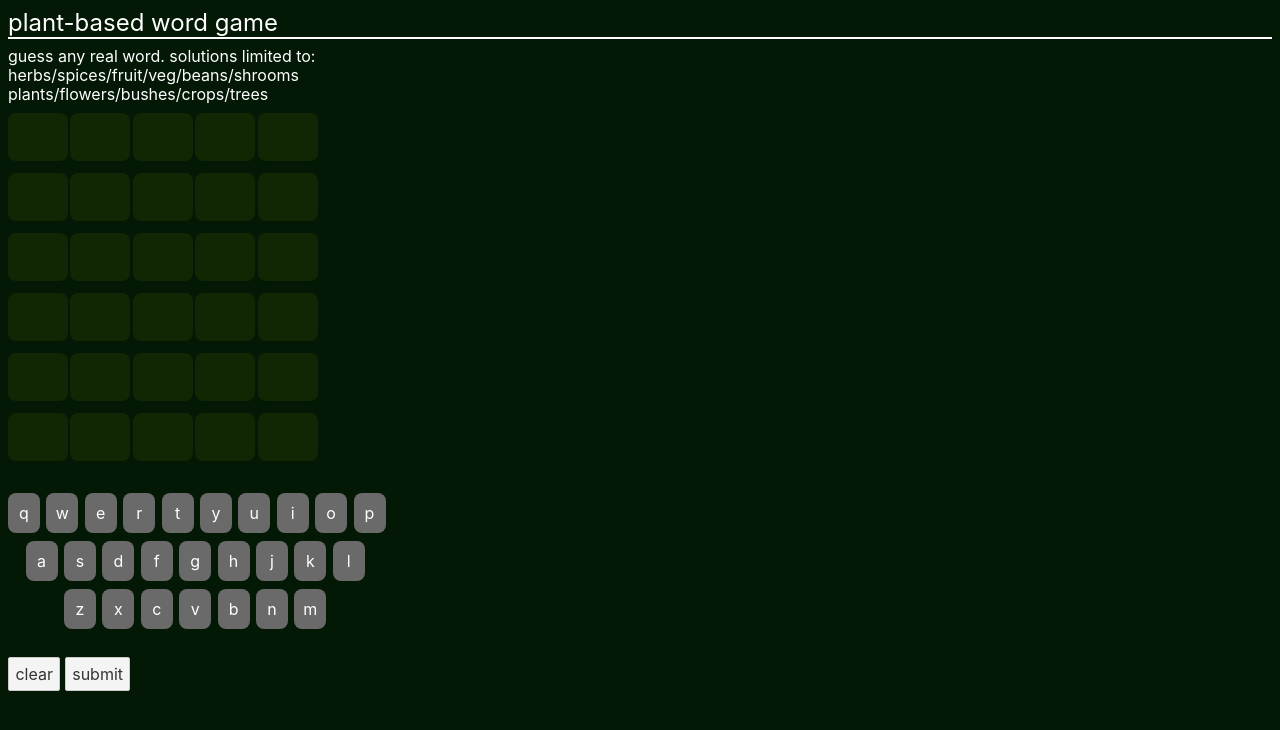
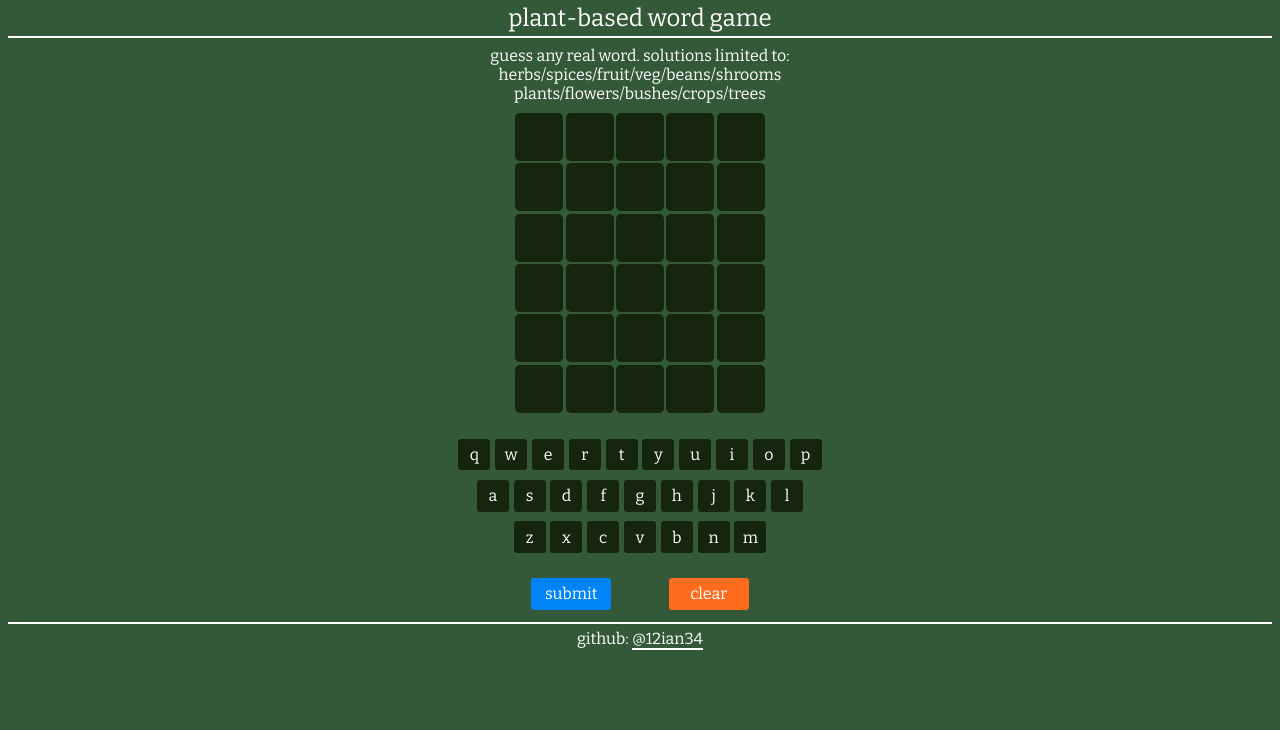
Before and after one commit to 12ian34/plantle, a Svelte app: page / in a window 1280 px wide. Shown: the top 730 px of the page. Built offline with nearby package versions, Linux system fonts and the light colour scheme; no server answers.

Commit message:
new colour scheme, new font, flexbox, centre, github link

```diff
--- a/src/App.svelte
+++ b/src/App.svelte
@@ -1,6 +1,5 @@
 <script>
   // don't be boring and look at my source code
-
   import Time from 'svelte-time';
   let date = new Date().toISOString().slice(0, 10);
   let dailyWord = getDailyWord(date);
@@ -212,16 +211,14 @@
 </script>
 
 <div class="nav-top">
-  <a href="https://plantle.netlify.app">plant-based word game</a>
-  <!-- <div class="nav-top-right">
-    <button on:click={toggle}>☀️</button>
-  </div> -->
+  <center
+    ><a href="https://plantle.netlify.app">plant-based word game</a>
+    <!-- <div class="nav-top-right"><button on:click={toggle}>☀️</button></div>-->
+  </center>
 </div>
-
 <p>guess any real word. solutions limited to:</p>
 <p>herbs/spices/fruit/veg/beans/shrooms</p>
 <p>plants/flowers/bushes/crops/trees</p>
-
 <div id="row">
   {#each Array(6) as _, i}
     <div id="wordRow">
@@ -236,9 +233,7 @@
     </div>
   {/each}
 </div>
-
 <br />
-
 <div id="keyboardRow1">
   {#each 'qwertyuiop'.split('') as letter}
     <button
@@ -249,7 +244,6 @@
     >
   {/each}
 </div>
-
 <div id="keyboardRow2">
   {#each 'asdfghjkl'.split('') as letter}
     <button
@@ -260,7 +254,6 @@
     >
   {/each}
 </div>
-
 <div id="keyboardRow3">
   {#each 'zxcvbnm'.split('') as letter}
     <button
@@ -271,39 +264,37 @@
     >
   {/each}
 </div>
-
 <br />
-
-<div class="keyboardAction">
-  <button on:click={clear}>clear</button>
-  <button on:click={() => submit(board[indexWord])}>submit</button>
+<div id="keyboardAction">
+  <button id="submit" on:click={() => submit(board[indexWord])}>submit</button>
+  <button id="clear" on:click={clear}>clear</button>
 </div>
+<p id="footer">github: <a href="https://github.com/12ian34">@12ian34</a></p>
 
 <style>
-  * {
-    /* margin: 0.2em 0.2em 0.2em 0.2em; */
-    /* padding: 0.2em; */
-    /* border: 0.5em 0.5em 0.5em 0.5em; */
-    /* outline: 0.5em 0.5em 0.5em 0.5em; */
-    /* font-size: 100%; */
-    /* vertical-align: baseline; */
-    /* background: transparent; */
+  @import url('https://fonts.googleapis.com/css2?family=Bitter&display=swap');
+  .nav-top {
+    /* overflow: hidden;
+    display: block; */
+    margin-top: -0.5em;
+    border-bottom: 0.15em solid white;
+  }
+  .nav-top a {
+    /* float: left; */
+    color: white;
+    font-size: 1.5em;
+    text-align: center;
+    line-height: 1.5em;
+    text-decoration: none !important;
+    border-bottom: none !important;
   }
 
-  .nav-top {
-    overflow: hidden;
-    border-bottom: 2px solid white;
-  }
-  .nav-top a {
-    float: left;
-    color: white;
-    font-size: 1.5em;
-  }
   /* .nav-top-right {
     float: right;
   } */
+
   :global(body) {
-    background-color: #031805;
+    background-color: #345938;
     color: #ffffff;
     transition: background-color 0.3s;
   }
@@ -316,68 +307,114 @@
     display: block;
   }
 
-  /* #selected {
-    background-color: #286f35;
-  } */
-
+  p,
+  a,
+  button {
+    font-family: 'Bitter', serif;
+    font-size: 1em;
+    text-align: center;
+  }
   p {
     line-height: 20%;
-    font-size: 1em;
   }
+
+  a:link {
+    color: white;
+    border-bottom: 0.15em solid white;
+  }
+
+  a:visited {
+    color: #ff6c1e;
+    border-bottom: 0.15em solid white;
+  }
+
+  a:hover {
+    color: #0084f6;
+    text-decoration: none;
+  }
+
+  a:active {
+    color: yellow;
+    background-color: transparent;
+  }
+
   #wordRow {
     font-size: 1.5em;
-    display: grid;
-    grid-template-columns: repeat(5, 2.5em);
-    max-width: 50em;
-    grid-template-rows: repeat(1, 2.5em);
-    grid-gap: 0.1em;
     color: green;
+    display: flex;
+    flex-flow: row;
+    justify-content: center;
   }
 
   #wordRow button {
-    background-color: #112704;
+    background-color: #15250e;
     color: white;
-    border-radius: 8px;
-    border: 0px;
+    border-radius: 0.2em;
+    border: 0em;
+    margin: 0.05em;
+    min-width: 2em;
+    min-height: 2em;
+    justify-content: center;
   }
 
   #keyboardRow1,
   #keyboardRow2,
   #keyboardRow3 {
-    display: grid;
-    grid-template-columns: repeat(10, 2em);
-    grid-template-rows: repeat(1, 3em);
-    grid-gap: 0.4em;
-    max-width: 100%;
     color: white;
-  }
-
-  .correct {
-    background-color: green !important;
-  }
-
-  .present {
-    background-color: rgba(255, 166, 0, 0.741) !important;
-  }
-
-  .used {
-    background-color: rgb(79, 16, 0) !important;
+    padding: 0.15em;
+    display: flex;
+    flex-flow: row;
+    justify-content: center;
   }
 
   #keyboardRow1 button,
   #keyboardRow2 button,
   #keyboardRow3 button {
-    background-color: #6a6a6a;
+    background-color: #15250e;
+    min-width: 2em;
     color: white;
-    border-radius: 8px;
-    border: 0px;
+    border-radius: 0.2em;
+    border: 0em;
+    margin: 0.15em;
+    justify-content: center;
   }
 
-  #keyboardRow2 {
-    margin-left: 1.1em;
+  #keyboardAction {
+    flex-flow: row;
+    display: flex;
+    justify-content: center;
+  }
+  #keyboardAction button {
+    min-width: 5em;
+    margin: 0em 1.8em 0em 1.8em;
+    color: white;
+    border-radius: 0.2em;
+    border: 0em;
   }
 
-  #keyboardRow3 {
-    margin-left: 3.5em;
+  #submit {
+    background-color: #0084f6;
+  }
+
+  #clear {
+    background-color: #ff6c1e;
+  }
+  #footer {
+    margin-top: 0.8em;
+    border-top: 0.15em solid white;
+    padding-top: 0.8em;
+    color: white;
+  }
+
+  .correct {
+    background-color: #048a04 !important;
+  }
+
+  .present {
+    background-color: #ffa600bd !important;
+  }
+
+  .used {
+    background-color: #b33111 !important;
   }
 </style>
```
